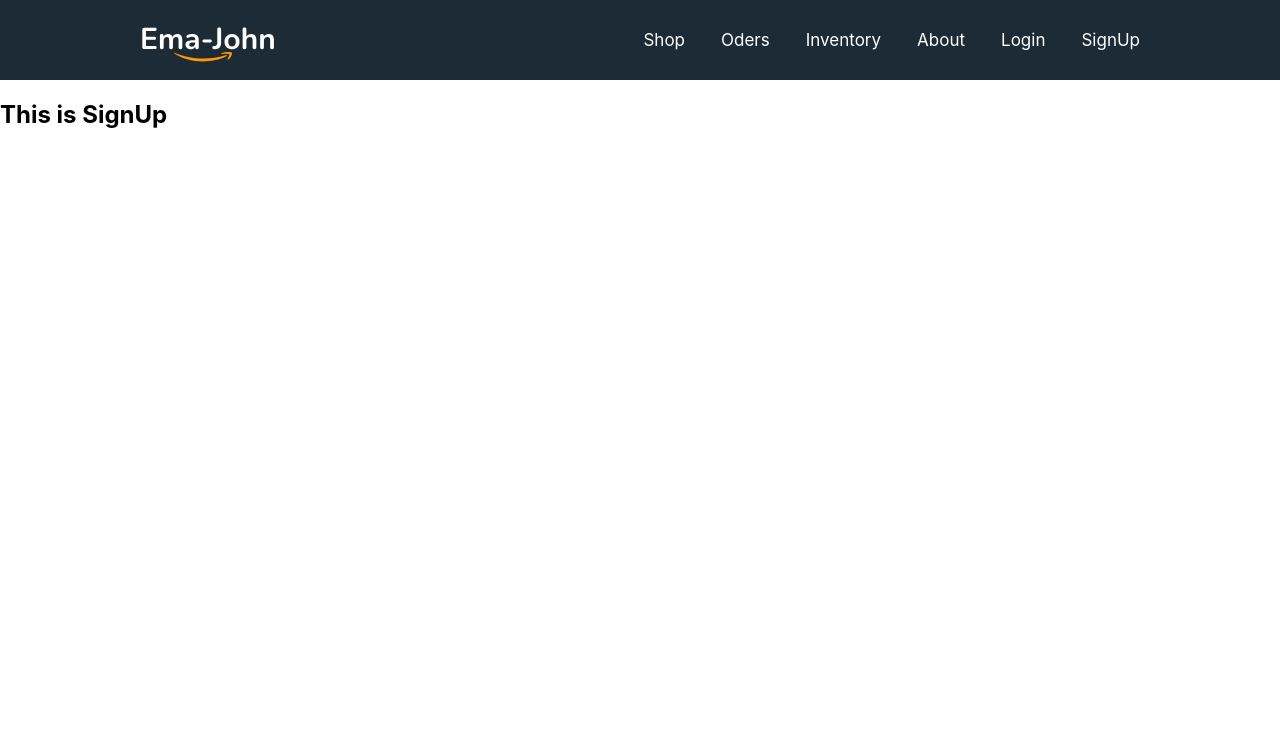
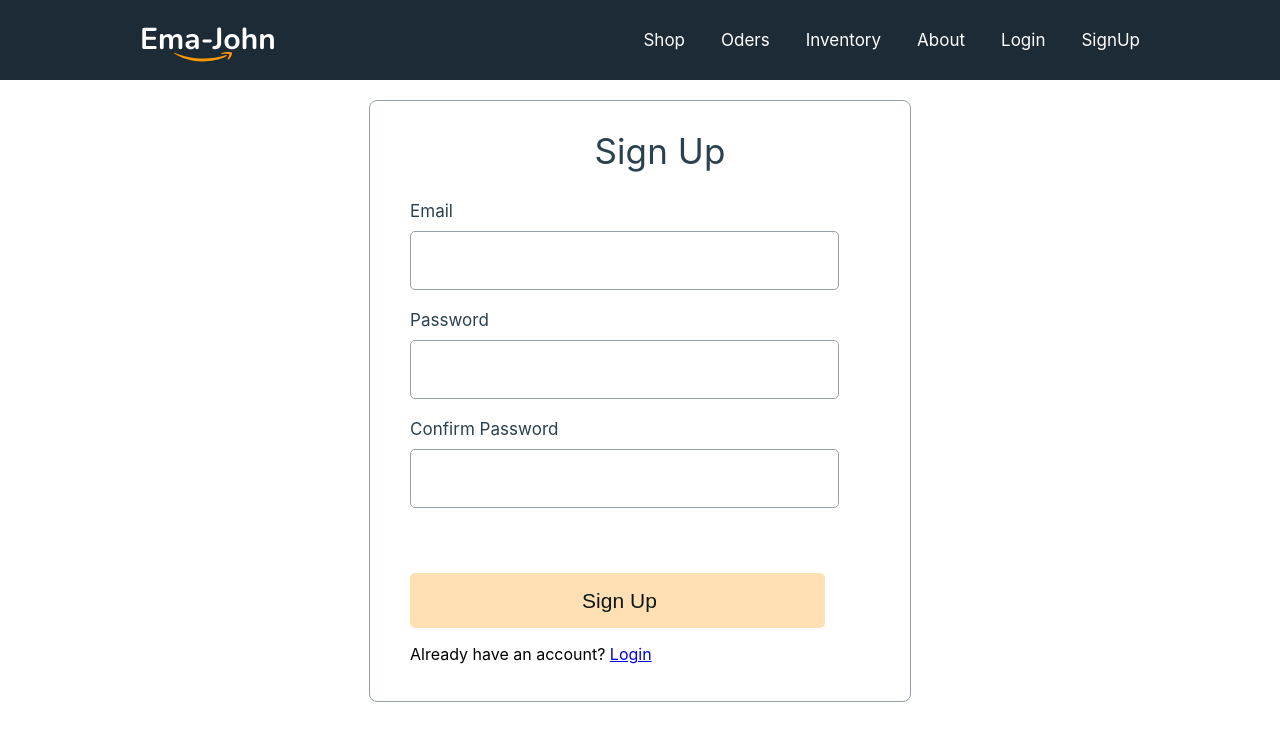
Before and after one commit to shohan89/react-spa, a React (Create React App) app: page /signup in a window 1280 px wide. Shown: the top 740 px of the page. Built offline with nearby package versions, Linux system fonts and the light colour scheme.

Commit message:
Setup Auth Context under UserContext to share auth info

```diff
--- a/src/components/SignUp/SignUp.js
+++ b/src/components/SignUp/SignUp.js
@@ -1,10 +1,27 @@
 import React from 'react';
 import './SignUp.css'
+import { Link } from 'react-router-dom';
 
 const SignUp = () => {
     return (
-        <div>
-            <h2>This is SignUp</h2>
+        <div className='form-container'>
+            <h2 className='form-title'>Sign Up</h2>
+            <form>
+                <div className="form-control">
+                    <label htmlFor="email">Email</label>
+                    <input type="email" name="email" required />
+                </div>
+                <div className="form-control">
+                    <label htmlFor="password">Password</label>
+                    <input type="password" name="password" required />
+                </div>
+                <div className="form-control">
+                    <label htmlFor="confirm">Confirm Password</label>
+                    <input type="password" name="confirm" required />
+                </div>
+                <input className='btn-submit' type="submit" value="Sign Up" />
+            </form>
+            <p>Already have an account? <Link to='/login'>Login</Link></p>
         </div>
     );
 };
--- /dev/null
+++ b/src/contexts/UserContext.js
@@ -0,0 +1,15 @@
+import React, { createContext } from 'react';
+
+const AuthContext = createContext();
+
+const UserContext = ({ children }) => {
+
+    const authInfo = {};
+    return (
+        <AuthContext.Provider value={ authInfo }>
+            { children }
+        </AuthContext.Provider>
+    );
+};
+
+export default UserContext;
--- a/src/index.js
+++ b/src/index.js
@@ -3,11 +3,14 @@
 import './index.css';
 import App from './App';
 import reportWebVitals from './reportWebVitals';
+import UserContext from './contexts/UserContext';
 
 const root = ReactDOM.createRoot(document.getElementById('root'));
 root.render(
   <React.StrictMode>
-    <App />
+    <UserContext>
+      <App />
+    </UserContext>
   </React.StrictMode>
 );
 
```
